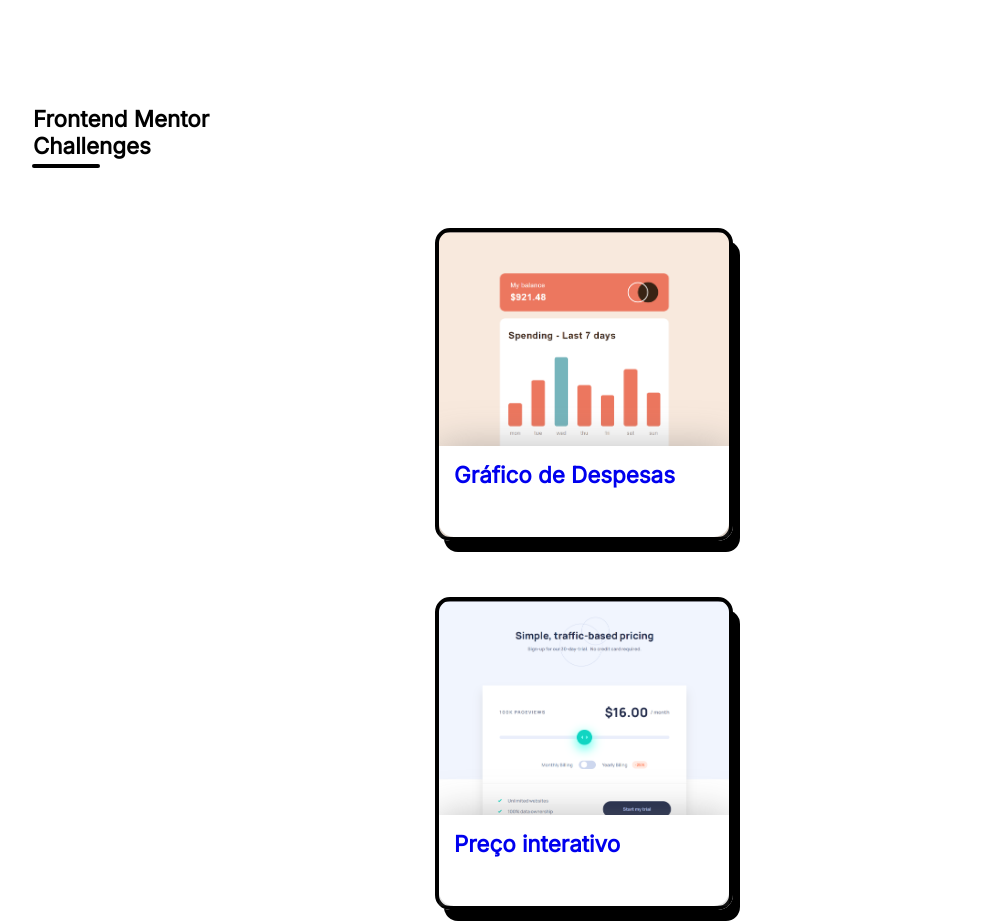
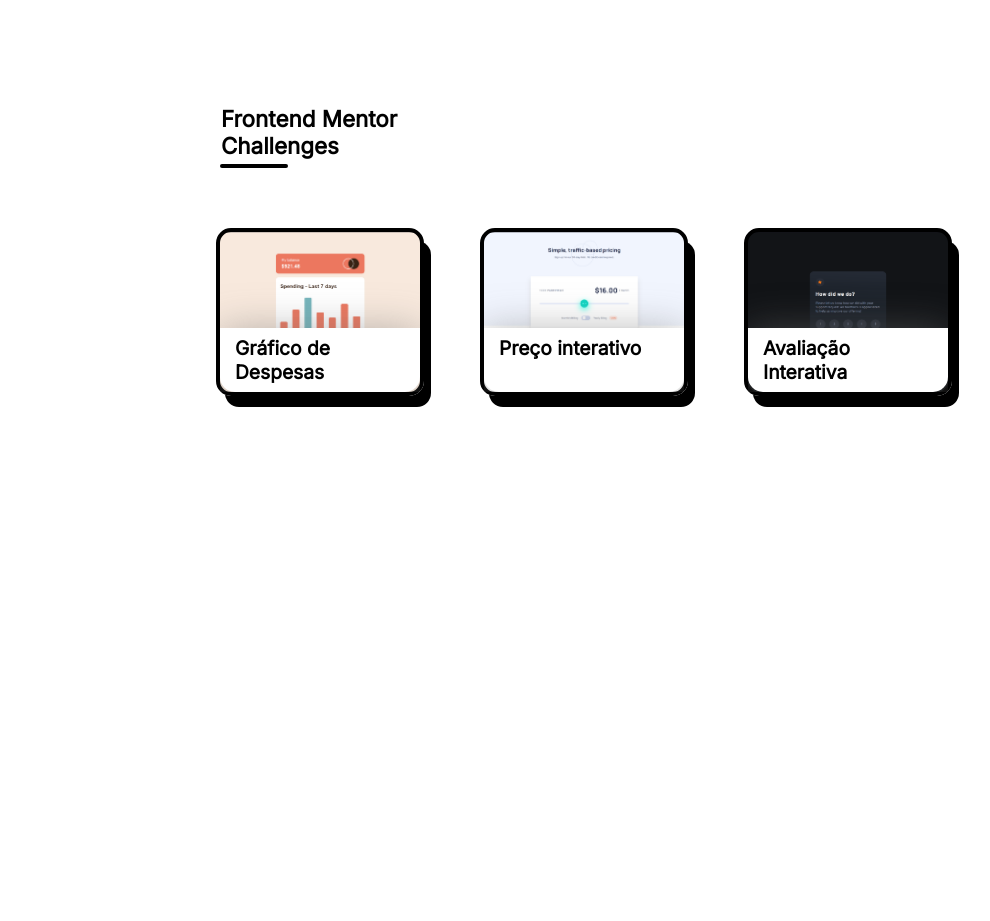
Before and after one commit to Hierroo/FrontEntMentorChallenges, a plain HTML site: page index.html in a window 1280 px wide. Shown: the top 921 px of the page, without its empty margins (56-1046 px from the left). After the commit the page ends 800 px from the top, so only its background shows below. Drawn offline with Linux system fonts and the light colour scheme.

Commit message:
layout responsivo

```diff
--- a/index.html
+++ b/index.html
@@ -9,6 +9,7 @@
 </head>
 <body>
     <main class="main">
+        <div class="div-title-list">
             <div class="div-title">
                 <h1>Frontend Mentor Challenges</h1>
                 <span class="title-line"></span>
@@ -36,9 +37,7 @@
                     </a>
                 </li>
             </ul>
+        </div>
     </main>
-    <footer>
-        <h1> feitor por hierro</h1>
-    </footer>
 </body>
 </html>
--- a/style.css
+++ b/style.css
@@ -28,15 +28,26 @@ body {
 .main {
     display: flex;
     flex-direction: column;
+    align-items: center;
     width: 90vw;
 
     margin-top: 5em;
 
 }
+.div-title-list {
+    display: flex;
+    flex-direction: column;
+    align-items: start;
+}
 
 .div-title {
     width: 200px;
     padding: 20px;
+    padding-left: 0px;
+
+    display: flex;
+    flex-direction: column;
+    align-items: start;
 
 }
 .div-title h1 {
@@ -62,13 +73,13 @@ body {
 .challenges-list {
 
     padding-left: 0px;
-
     display: flex;
     flex-direction: column;
     align-items: center;
     gap: 3.5em;
+    margin-top: 2.5em;
 
-    margin-top: 2.5em;
+    width: 100%;
 }
 .challenges-list li {
     position: relative;
@@ -97,6 +108,10 @@ body {
 
     overflow: hidden;
     text-decoration: none;
+    transition: all 0.4s ease;
+
+    color: black;
+
 }
 .challenges-list li a:visited {
     color: black;
@@ -140,6 +155,24 @@ body {
     background-position: center center;
 }
 
-footer {
-    padding: 20px;
+@media screen and (min-width: 820px){
+
+
+    .challenges-list{
+        flex-direction: row;
+        flex-wrap: wrap;
+    }
+
+    .challenges-list li {
+        width: 200px;
+        height: 160px;
+    }
+    .div-project-title {
+        width: 100%;
+        height: 40%;
+    }
+    .div-project-title h1{
+        font-size: 1.2em;
+        padding-top: 8px
+    }
 }
```
Lines whose indentation alone changed are shown as unchanged.
